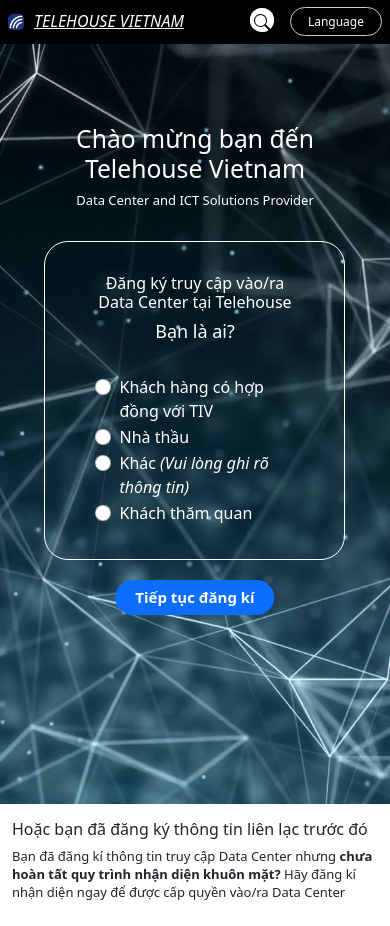
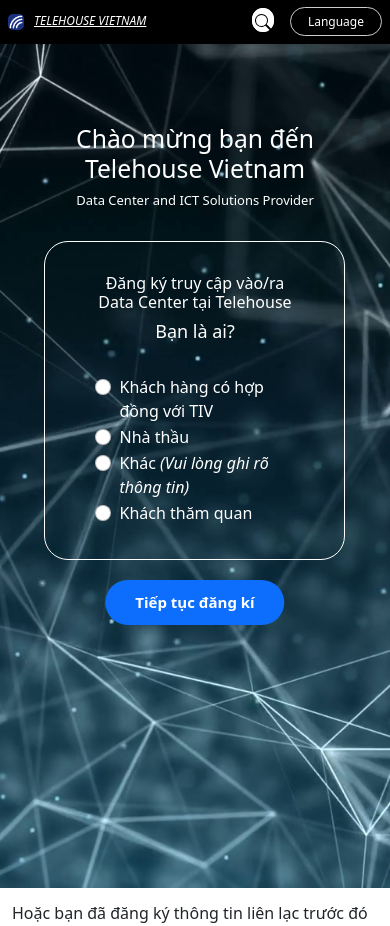
Before and after one commit to GinZeus/Webform-Telehouse, a plain HTML site: page index.html in a window 390 px wide. Shown: the top 926 px of the page. Drawn offline with Linux system fonts and the light colour scheme.

Commit message:
fix responsive header

```diff
--- a/responsive.css
+++ b/responsive.css
@@ -51,7 +51,7 @@
     }
 
     .text-logo {
-        font-size: 16px;
+        font-size: 12px;
     }
 
     .language-btn {
@@ -69,7 +69,7 @@
     }
 
     .search-btn{
-        padding: 0px 4px;
+        padding: 0px 3px;
     }
 
     .language-btn {
@@ -109,7 +109,7 @@
         font-size: 16px;
         line-height: 26px;
     }
-    .dki-btn{
+    .text-content-2 .dki-btn{
         padding: 10px 20px;
         font-size: 15px;
         position: relative;
@@ -134,4 +134,8 @@
         margin-top: 4rem;
     }
 
+    .content-trang-chu {
+        height: 100vh;
+    }
+
 }
```
